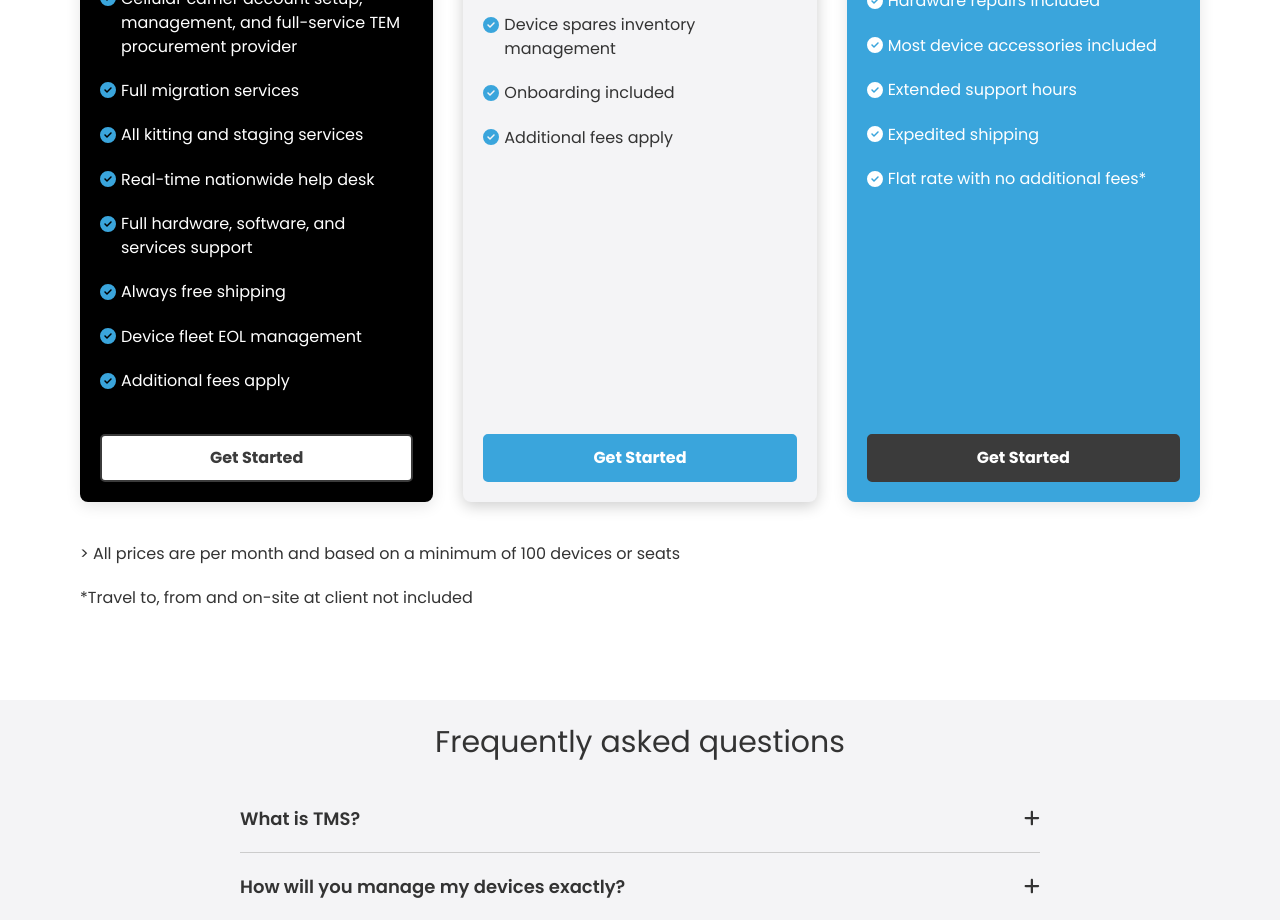
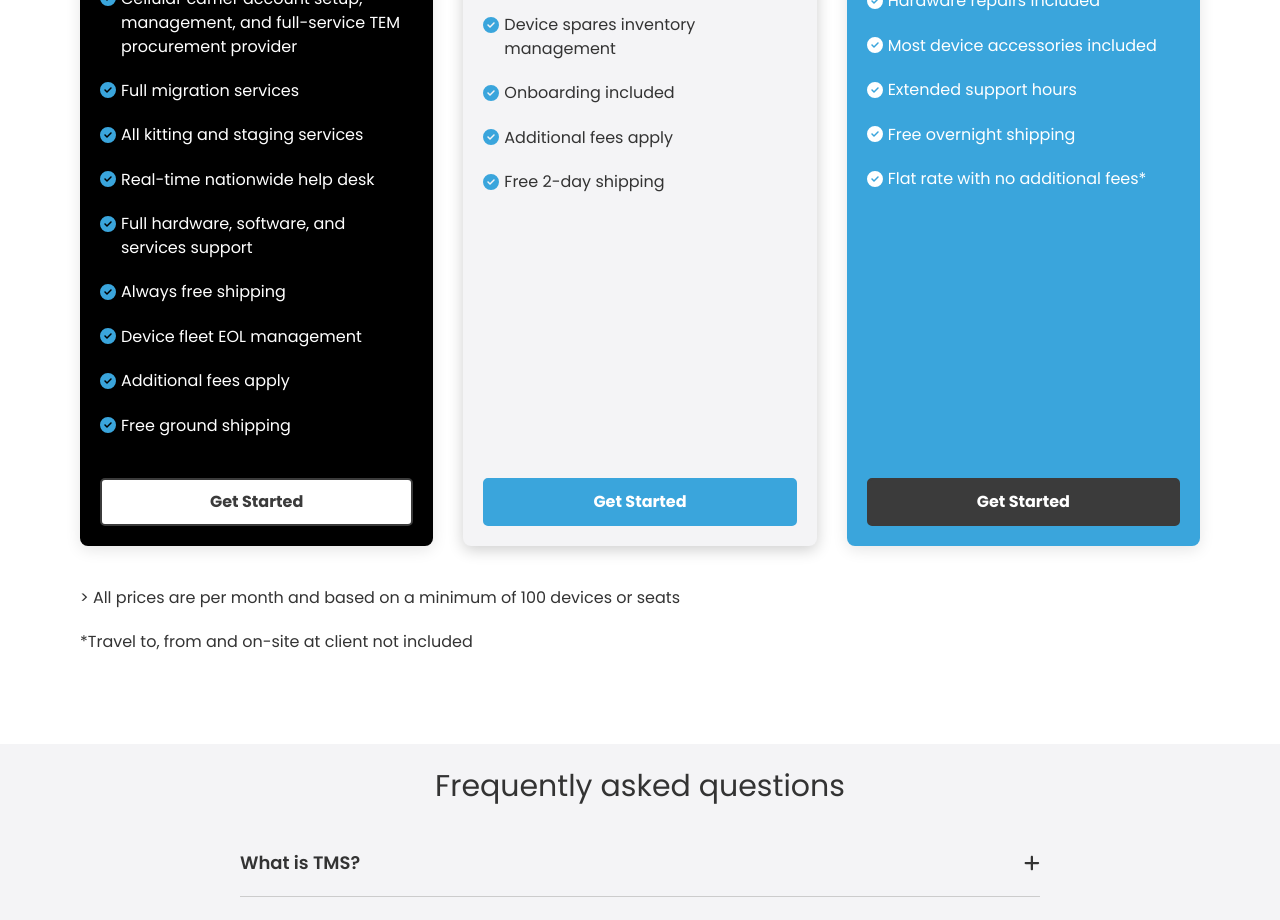
Before and after one commit to elspetha5/tms-website, a React (Vite) app: page / in a window 1280 px wide. Shown: the part 4680-5600 px from the top of the page. Built offline with nearby package versions, Linux system fonts and the light colour scheme; no server answers; a web font is replaced by a local one.

Commit message:
updated shipping on plan cards

```diff
--- a/src/pages/home-page/components/pricing-section/pricing-section.tsx
+++ b/src/pages/home-page/components/pricing-section/pricing-section.tsx
@@ -35,6 +35,7 @@ const pricingCardsArr = [
       "Always free shipping",
       "Device fleet EOL management",
       "Additional fees apply",
+      "Free ground shipping",
     ],
     backgroundColor: backgroundColors.black,
   },
@@ -52,6 +53,7 @@ const pricingCardsArr = [
       "Device spares inventory management",
       "Onboarding included",
       "Additional fees apply",
+      "Free 2-day shipping",
     ],
     backgroundColor: backgroundColors.lightGrey,
     badge: "MOST POPULAR",
@@ -71,7 +73,7 @@ const pricingCardsArr = [
       "Hardware repairs included",
       "Most device accessories included",
       "Extended support hours",
-      "Expedited shipping",
+      "Free overnight shipping",
       "Flat rate with no additional fees*",
     ],
     backgroundColor: backgroundColors.blue,
```
